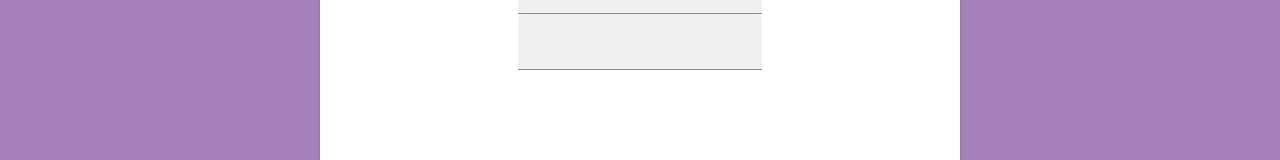
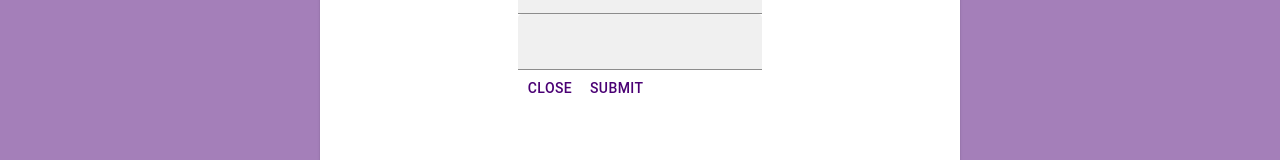
Before and after one commit to Robbysim37/mgst, a React (Create React App) app: page /staff/1 in a window 1280 px wide. Both pictures are taken after a click on the button "EDIT STUDENT". Shown: the part 282-442 px from the top of the page. Built offline with nearby package versions, Linux system fonts and the light colour scheme.

Commit message:
can update students, needs stylings and navigation

```diff
--- a/src/components/infoToDisplay/StudentBasicInfo.tsx
+++ b/src/components/infoToDisplay/StudentBasicInfo.tsx
@@ -5,6 +5,7 @@ import StudentBasicInfoReadOnly from "./studentDetails/StudentBasicInfoReadOnly"
 import StudentBasicInfoEdit from "./studentDetails/StudentBasicInfoEdit"
 
 interface Props {
+
     children?: React.ReactNode
     student?: Student
 }
@@ -16,7 +17,7 @@ const StudentBasicInfo:React.FC<Props> = (props) => {
   return (
     <Stack height="100%" display={"flex"} justifyContent={"space-between"} alignItems={"center"}>
       {!editView && <StudentBasicInfoReadOnly student={props.student} setEditView={setEditView}/>}
-      {editView && <StudentBasicInfoEdit student={props.student}/>}
+      {editView && <StudentBasicInfoEdit setEditView={setEditView} student={props.student}/>}
       <Box height={"30%"} width={"80%"} marginBottom={"1rem"}>
         <TextField label={"Notes"} rows={6} multiline sx={{height:"100%",width:"100%"}}>
 
--- a/src/components/infoToDisplay/studentDetails/StudentBasicInfoEdit.tsx
+++ b/src/components/infoToDisplay/studentDetails/StudentBasicInfoEdit.tsx
@@ -1,23 +1,63 @@
 import { Student } from "../../../typeScriptDataTypes"
-import {Stack,TextField} from "@mui/material"
+import {Stack,TextField,Button} from "@mui/material"
+import axios from "axios"
+import {useState} from "react"
 
 interface Props {
+    setEditView:Function
     student?:Student
 }
 
 const StudentBasicInfoEdit:React.FC<Props> = (props) => {
 
+  const [studentForm,setStudentForm] = useState({
+    firstName: props.student?.firstName,
+    lastName: props.student?.lastName,
+    cohort: props.student?.cohort
+  })
+
+  const studentFormChangeHandler = (e:React.ChangeEvent<HTMLInputElement>) => {
+    setStudentForm({
+      ...studentForm,
+      [e.target.id]:e.target.value
+    })
+    let test = studentForm
+    console.log(test)
+  }
+
+  const closeFormClickHandler = (e:React.MouseEvent<HTMLButtonElement>) => {
+    props.setEditView(false)
+  }
+
+  const submitFormClickHandler = (e:React.MouseEvent<HTMLButtonElement>) => {
+    axios.put('http://localhost:8000/editStudentInfo',{
+      username:props.student?.username,
+      firstName:studentForm.firstName,
+      lastName:studentForm.lastName,
+      cohort:studentForm.cohort,
+    }).then(
+      props.setEditView(false)
+    )
+  }
+
   return (
     <Stack>
-    <TextField variant="filled">
+    <TextField variant="filled" onChange={studentFormChangeHandler}
+    id="firstName" value={studentForm.firstName}>
       {props.student?.firstName} {props.student?.lastName}
     </TextField>
-    <TextField variant="filled">
-      Grade: {props.student?.grade}
+    <TextField variant="filled" onChange={studentFormChangeHandler}
+    id="lastName" value={studentForm.lastName}>
+      {props.student?.firstName} {props.student?.lastName}
     </TextField>
-    <TextField variant="filled">
+    <TextField variant="filled" onChange={studentFormChangeHandler}
+    id="cohort" value={studentForm.cohort}>
       Cohort: {props.student?.cohort}
     </TextField>
+    <Stack direction={"row"}>
+      <Button onClick={closeFormClickHandler}>Close</Button>
+      <Button onClick={submitFormClickHandler}>Submit</Button>
+    </Stack>
 </Stack>
   )
 }
```
